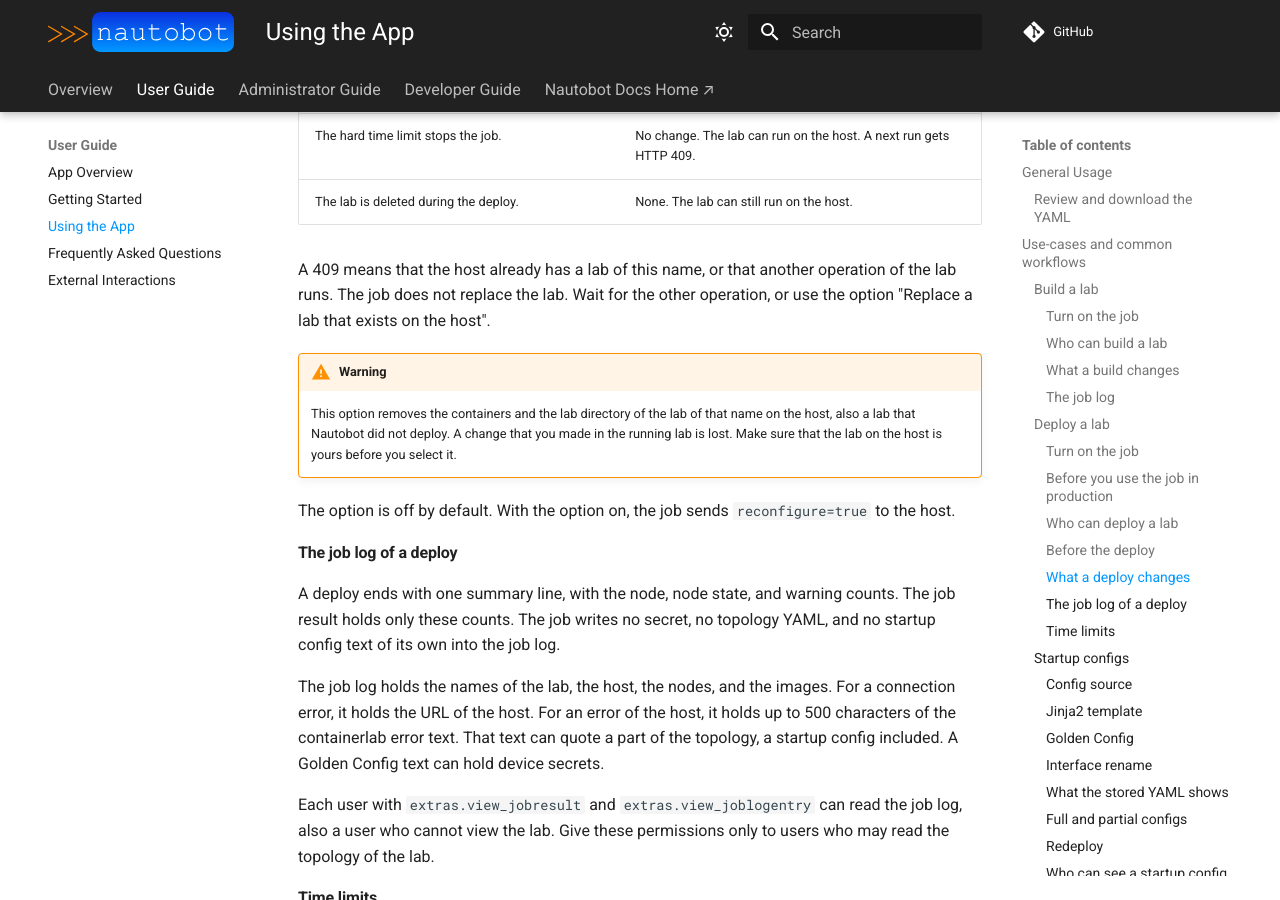
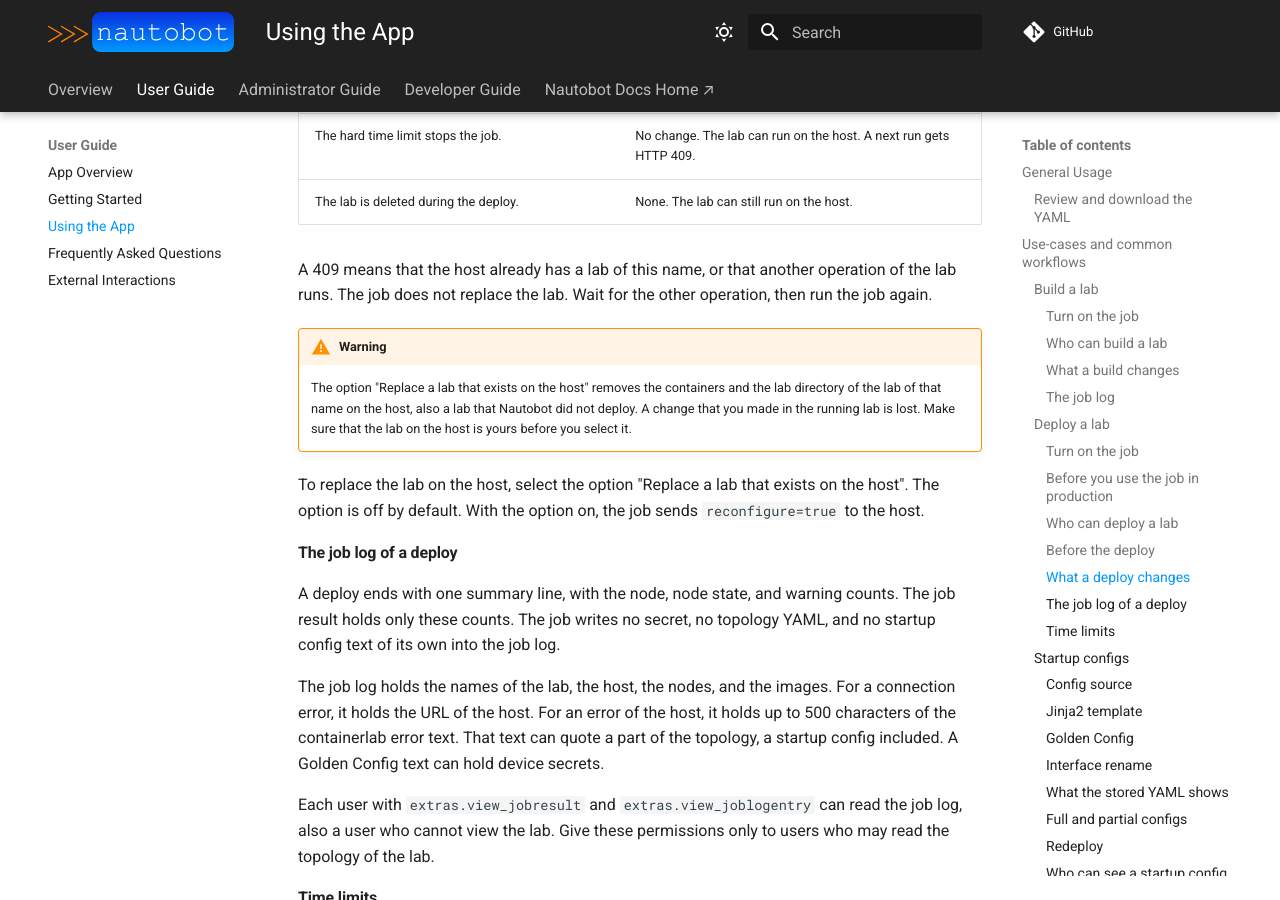
Before and after one commit to jtdub/nautobot-app-containerlab-orchestrator, an MkDocs documentation site: the page built from docs/user/app_use_cases.md, in a window 1280 px wide and 900 px high, scrolled down 5567 px. Built offline with MkDocs 1.6.1 and Material for MkDocs 9.7.7, drawn with Linux system fonts in a browser that asks for light colours; comment, search, counter and statistics services are not loaded.

Commit message:
77: Address QA round 1 findings
Add a test for the order of the owner check and the change check, and
check that the time limit reaches the job runner. Check the help text
of the replace option. Put the docs warning before the option text, and
give the 7200 second cap of the deploy timeout.

Claude-Session: https://claude.ai/code/session_015Wtbd2AbXxZ9u8rarE86by

```diff
--- a/docs/user/app_use_cases.md
+++ b/docs/user/app_use_cases.md
@@ -175,14 +175,15 @@ write the full image name in the node mapping, or pull the image with the exact
 | The lab is deleted during the deploy. | None. The lab can still run on the host. |
 
 A 409 means that the host already has a lab of this name, or that another operation of the lab runs. The job does
-not replace the lab. Wait for the other operation, or use the option "Replace a lab that exists on the host".
+not replace the lab. Wait for the other operation, then run the job again.
 
 !!! warning
-    This option removes the containers and the lab directory of the lab of that name on the host, also a lab that
-    Nautobot did not deploy. A change that you made in the running lab is lost. Make sure that the lab on the host is
-    yours before you select it.
+    The option "Replace a lab that exists on the host" removes the containers and the lab directory of the lab of
+    that name on the host, also a lab that Nautobot did not deploy. A change that you made in the running lab is lost.
+    Make sure that the lab on the host is yours before you select it.
 
-The option is off by default. With the option on, the job sends `reconfigure=true` to the host.
+To replace the lab on the host, select the option "Replace a lab that exists on the host". The option is off by
+default. With the option on, the job sends `reconfigure=true` to the host.
 
 #### The job log of a deploy
 
```
Also changed, not shown: docs/admin/install.md (+1 -1 lines), 1 other file.
